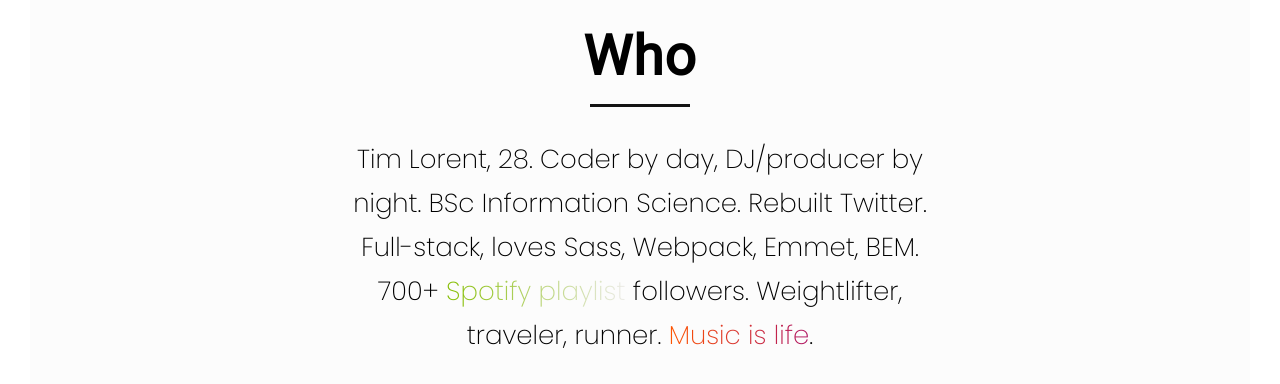
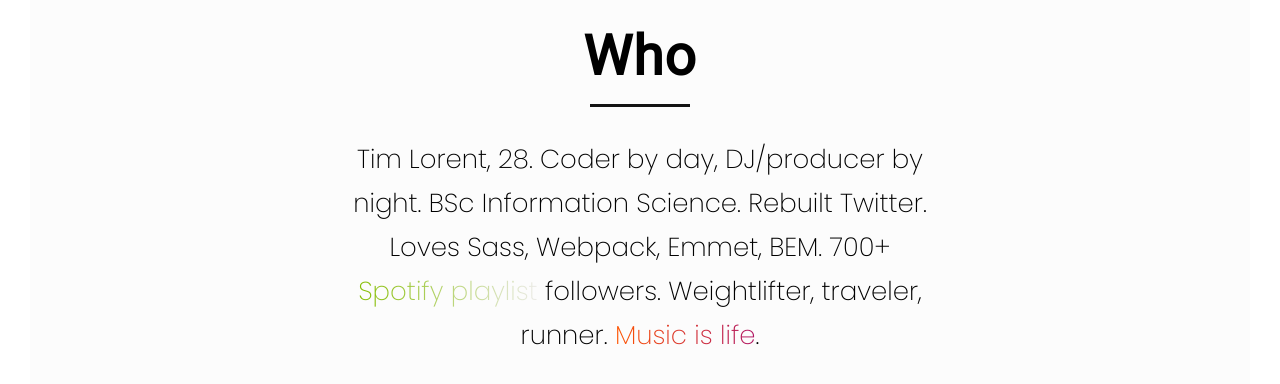
Before and after one commit to tlorent/portfolio, a website: page index.html in a window 1280 px wide. Shown: the part 880-1264 px from the top of the page. Drawn offline with nearby package versions, Linux system fonts and the light colour scheme.

Commit message:
Changed copy.

```diff
--- a/index.html
+++ b/index.html
@@ -28,8 +28,7 @@
         <section class="section-about js--wp-about" id="about">
             <h2 class="heading-secondary">Who</h2>
             <p class="copy copy--large">
-                Tim Lorent, 28. Coder by day, DJ/producer by night. BSc Information Science. Rebuilt Twitter. Full-stack, loves Sass, Webpack,
-                Emmet, BEM. 700+
+                Tim Lorent, 28. Coder by day, DJ/producer by night. BSc Information Science. Rebuilt Twitter. Loves Sass, Webpack, Emmet, BEM. 700+
                 <a href="https://open.spotify.com/user/timlorent/playlist/0C3G1zXDt47aNR9B0Wi2XF?si=0F6q0XztRmu7x_H08XYp9g" class="link link--spotify" target="_blank">Spotify playlist</a> followers. Weightlifter, traveler, runner.
                 <a href="https://soundcloud.com/timlorent" class="link link--soundcloud" target="_blank">Music is life</a>.
             </p>
@@ -113,7 +112,7 @@
                 Let's find out why we would make a good match and what I can bring to the table. Some comments:
             </p>
             <ul class="section-motivation__list js--wp-comments">
-                <li>&ldquo;Tim can code full-stack and prefers to code both the front and backside of a website.&rdquo; &mdash; friend 1</li>
+                <li>&ldquo;Tim is interested in both front-end and back-end, but is right now more of a front-end guy.&rdquo; &mdash; friend 1</li>
                 <li>&ldquo;He would rather learn code all weekend than go to the park with me. <i class="far fa-frown"></i>&rdquo; &mdash; girlfriend</li>
                 <li>&ldquo;Because of his BSc Information Science, he knows how to communicate with both sides &mdash; the coders and the suits!&rdquo; &mdash; UvA teacher 1</li>
                 <li>&ldquo;He clearly also likes UX and trying out design, he aced my Interaction Design course <i class="far fa-thumbs-up"></i>.&rdquo; &mdash; UvA teacher 2</li>
```
